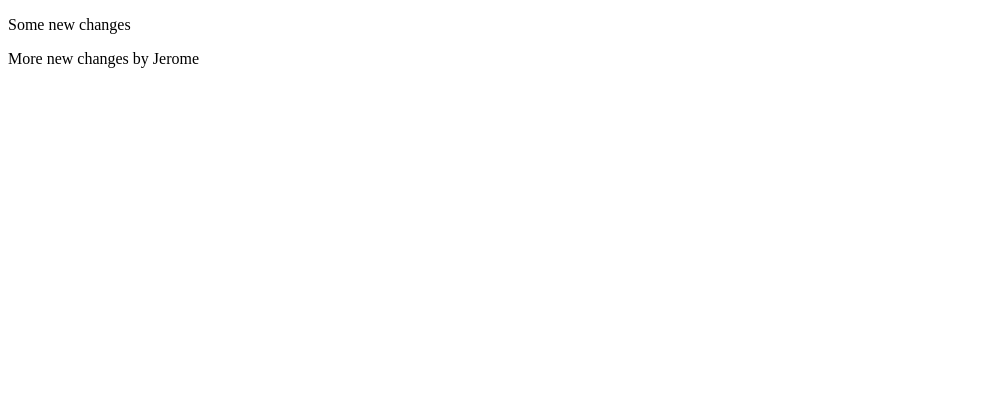
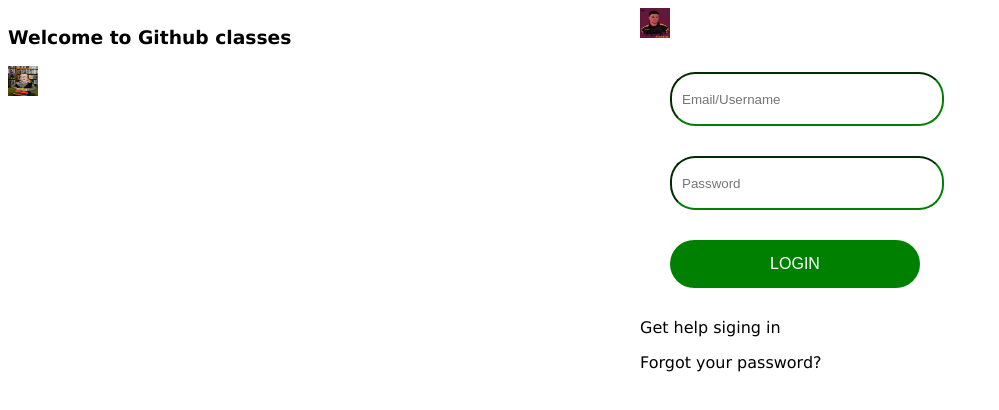
Before and after one commit to Jayjerome/Epic-Mail, a plain HTML site: page Login.html in a window 1280 px wide. Shown: the whole page, without its empty margins (0-999 px from the left). Drawn offline with Linux system fonts and the light colour scheme.

Commit message:
Updated ui design

```diff
--- a/Login.html
+++ b/Login.html
@@ -3,10 +3,30 @@
   <head>
     <meta charset="UTF-8" />
     <meta name="viewport" content="width=device-width, initial-scale=1.0" />
+    <link rel="stylesheet" href="login.css">
     <title>Document</title>
   </head>
   <body>
-    <p>Some new changes</p>
-    <p>More new changes by Jerome</p>
+    <div class="login">
+      <div class="first-layout">
+        <h3>Welcome to Github classes </h3>
+        <img src="images/login.jpg" alt="Login Image">
+      </div>
+
+    </div>
+    <div class="login">
+      <div class="box">
+        <img src="images/user.jpg" alt="">
+        <input type="text" name="username" id="" placeholder="Email/Username" >
+        <input type="text" name="password" id="" placeholder="Password"  inputmode="latin-prose">
+        <button>LOGIN</button>
+
+        <p>Get help siging in</p>
+        <a href="#">Forgot your password?</a>
+
+      </div>
+
+    </div>
+
   </body>
 </html>
--- /dev/null
+++ b/login.css
@@ -0,0 +1,67 @@
+body{
+    font-family:  'Lucida Sans Unicode', 'Lucida Sans', 'Lucida Sans Regular',
+    'Lucida Grande', Geneva, Verdana, sans-serif;
+}
+
+a{
+    color: black;
+    text-decoration: none;
+  }
+
+  a:hover{
+    color:green;
+  }
+
+.login{
+    float: left;
+    width: 50%;
+    height: 100%;
+    position: relative;
+}
+
+.first-layout{
+  height: 100%;
+  width: 100%;
+}
+
+button {
+    display: block;
+    height: 3em;
+    width: 50%;
+    font-size: 1em;
+    background-color: green;
+    color: white;
+    margin: 30px;
+    border-radius: 25px;
+    padding: 5px;
+    border: 0px;
+  }
+
+  button:hover{
+      color: white;
+      background-color: indigo;
+  }
+
+  input{
+      display: block;
+      margin: 30px;
+      height: 30px;
+      width: 50%;
+      padding: 10px;
+      border-color: green;
+      border-radius: 25px;
+  }
+
+  input:focus{
+      background-color: #2323;
+  }
+
+  .box{
+      width: 500px;
+      height: 1000px;
+  }
+
+  img{
+      width: 30px;
+      height: 30px;
+  }
--- a/main.css
+++ b/main.css
@@ -1,5 +1,10 @@
+body{
+  font-family: Verdana, Geneva, Tahoma, sans-serif;
+  color: #555555;
+}
+
 div {
-  color: blue;
+  color: black;
   background-color: white;
 }
 
@@ -37,3 +42,17 @@ form {
 * {
   box-sizing: border-box;
 }
+
+a{
+  color: black;
+  text-decoration: none;
+}
+
+a:hover{
+  color:blue;
+}
+
+.register{
+  margin: 90px 90px 90px 90px;
+  font-weight: normal;
+}
```
Also changed, not shown: index.html (+5 -0 lines), images/login.jpg (added), images/user.jpg (added).
